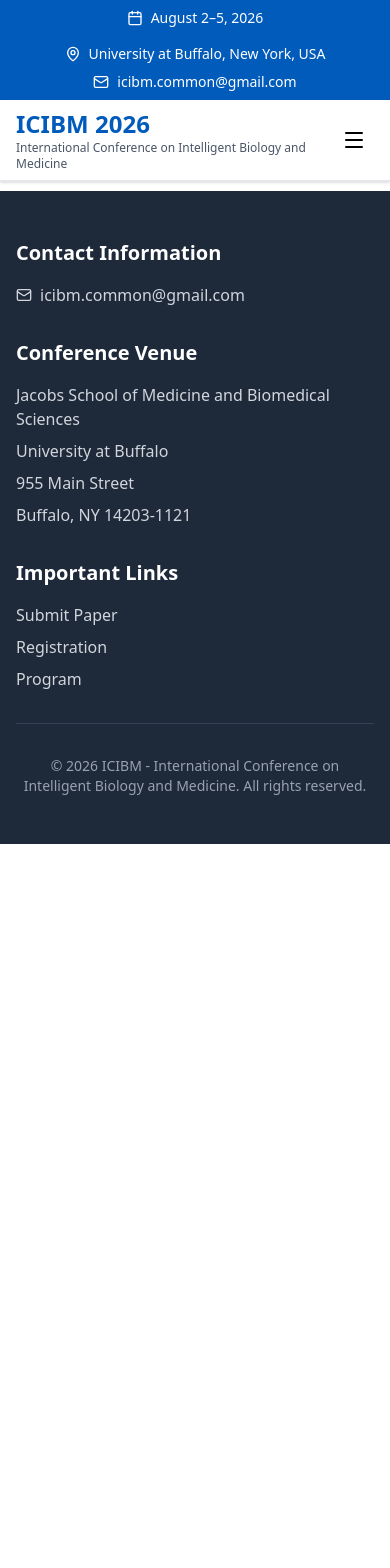
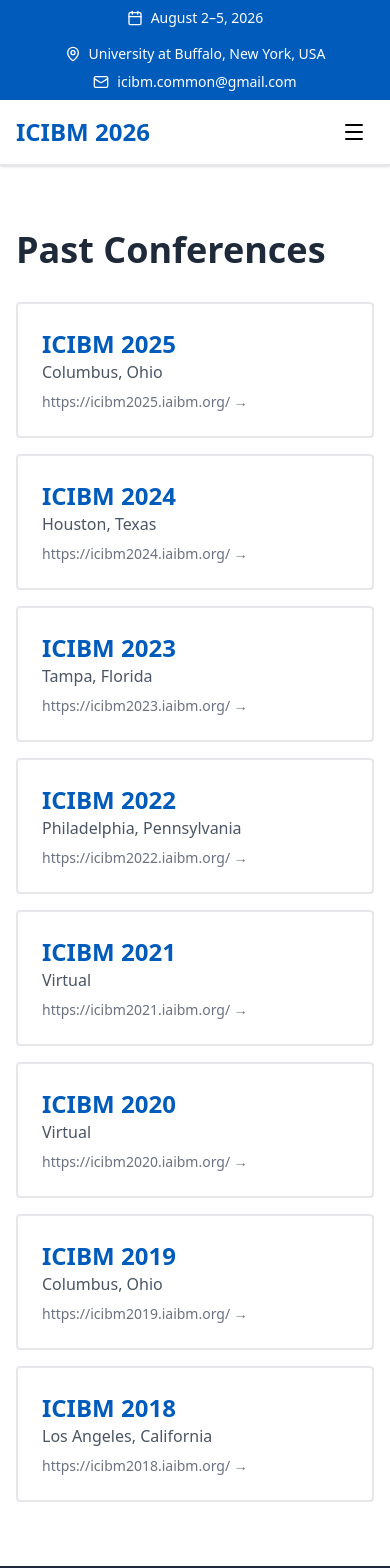
Before and after one commit to hoanglongraspi/ic, a React (Vite) app: page /past-conferences in a window 390 px wide. Shown: the top 1568 px of the page. Before the commit the page ends 844 px from the top, so only its background shows below. Built offline with nearby package versions, Linux system fonts and the light colour scheme.

Commit message:
update content

```diff
--- a/src/App.tsx
+++ b/src/App.tsx
@@ -9,6 +9,7 @@
 import OrganizationPage from "./pages/OrganizationPage";
 import TravelPage from "./pages/TravelPage";
 import SponsorsPage from "./pages/SponsorsPage";
+import PastConferencesPage from "./pages/PastConferencesPage";
 import ContactPage from "./pages/ContactPage";
 
 export default function App() {
@@ -24,6 +25,7 @@
           <Route path="/organization" element={<OrganizationPage />} />
           <Route path="/travel" element={<TravelPage />} />
           <Route path="/sponsors" element={<SponsorsPage />} />
+          <Route path="/past-conferences" element={<PastConferencesPage />} />
           <Route path="/contact" element={<ContactPage />} />
         </Routes>
       </Layout>
--- a/src/components/layout/Footer.tsx
+++ b/src/components/layout/Footer.tsx
@@ -42,6 +42,9 @@
               <Link to="/program" className="block hover:text-white">
                 Program
               </Link>
+              <Link to="/past-conferences" className="block hover:text-white">
+                Past Conferences
+              </Link>
             </div>
           </div>
         </div>
--- a/src/components/layout/Navbar.tsx
+++ b/src/components/layout/Navbar.tsx
@@ -16,28 +16,29 @@
     { path: "/organization", label: "Organization" },
     { path: "/travel", label: "Travel" },
     { path: "/sponsors", label: "Sponsors" },
+    { path: "/past-conferences", label: "Past ICIBM" },
     { path: "/contact", label: "Contact" },
   ];
 
   return (
     <nav className="bg-white border-b-2 border-gray-200 sticky top-0 z-50 shadow-sm">
-      <div className="max-w-7xl mx-auto px-4">
-        <div className="flex items-center justify-between h-20">
-          <Link to="/" className="flex items-center gap-4">
+      <div className="max-w-[1400px] mx-auto px-4">
+        <div className="flex items-center justify-between h-16">
+          <Link to="/" className="flex items-center gap-3 shrink-0">
             <div className="text-left">
               <h1 className="text-2xl font-bold text-[#005bbb]">ICIBM 2026</h1>
-              <p className="text-xs text-gray-600">
+              <p className="text-xs text-gray-600 hidden sm:block">
                 International Conference on Intelligent Biology and Medicine
               </p>
             </div>
           </Link>
 
-          <div className="hidden lg:flex items-center gap-1">
+          <div className="hidden xl:flex items-center">
             {navItems.map((item) => (
               <Link
                 key={item.path}
                 to={item.path}
-                className={`px-4 py-2 text-sm font-medium transition-colors ${
+                className={`px-3 py-2 text-sm font-medium whitespace-nowrap transition-colors ${
                   location.pathname === item.path
                     ? "text-[#005bbb] border-b-2 border-[#005bbb]"
                     : "text-gray-700 hover:text-[#005bbb]"
@@ -50,7 +51,7 @@
 
           <button
             onClick={() => setOpen(!open)}
-            className="lg:hidden p-2"
+            className="xl:hidden p-2"
             aria-label="Toggle menu"
           >
             {open ? <X size={24} /> : <Menu size={24} />}
--- a/src/pages/HomePage.tsx
+++ b/src/pages/HomePage.tsx
@@ -8,23 +8,16 @@
       name: "Gary Bader, Ph.D.",
       title: "Professor",
       institution: "University of Toronto",
-      image:
-        "/gary01_cropped.webp",
+      image: "/gary01_cropped.webp",
+      homepage: "https://thedonnellycentre.utoronto.ca/faculty/gary-bader",
     },
     {
       name: "James Cimino, M.D.",
       title: "Professor",
       institution: "University of Alabama at Birmingham",
-      image:
-        "james.svg",
+      image: "james.svg",
+      homepage: "https://scholars.uab.edu/2932-james-cimino",
     },
-    // {
-    //   name: "To Be Announced",
-    //   title: "Keynote Speaker",
-    //   institution: "TBA",
-    //   image:
-    //     "https://images.unsplash.com/photo-1500648767791-00dcc994a43e?w=400&h=400&fit=crop",
-    // },
   ];
 
   return (
@@ -32,7 +25,7 @@
       <section className="relative bg-gradient-to-r from-[#005bbb] to-[#003d7a] text-white overflow-hidden">
         <div className="absolute inset-0">
           <img
-            src="https://nursing.buffalo.edu/content/nursing/about-us/about-the-university/_jcr_content/par/image_1.img.original.jpg/1655303197963.jpg"
+            src="/Niagara-5.jpg"
             alt="University at Buffalo Campus"
             className="w-full h-full object-cover"
           />
@@ -40,18 +33,18 @@
         </div>
 
         <div className="max-w-7xl mx-auto px-4 py-20 relative z-10 text-center">
-          <span className="inline-block px-10 py-5 bg-white/10 rounded-lg text-5xl font-bold mb-10">
+          {/* <span className="inline-block px-10 py-5 bg-white/10 rounded-lg text-5xl font-bold mb-10">
             14th International Conference
-          </span>
+          </span> */}
 
           <h1 className="text-4xl md:text-5xl lg:text-6xl font-bold mb-6 leading-tight">
-            International Conference on
+            14<sup>th</sup> International Conference on
             <br />
             Intelligent Biology and Medicine
           </h1>
 
           <p className="text-lg md:text-xl mb-8 max-w-3xl mx-auto leading-relaxed">
-            ICIBM 2026 brings together leading scholars and experts from
+            ICIBM 2026 brings together leading scholars and experts from AI,
             bioinformatics, computational biology, systems biology,
             computational medicine, and experimental biomedical research. The
             conference provides a collegial and stimulating environment that
@@ -102,9 +95,12 @@
 
           <div className="flex flex-wrap justify-center gap-8">
             {keynoteSpeakers.map((speaker, idx) => (
-              <div
+              <a
                 key={idx}
-                className="bg-white border border-gray-200 rounded overflow-hidden hover:shadow-lg transition-shadow w-full sm:w-80"
+                href={speaker.homepage}
+                target="_blank"
+                rel="noopener noreferrer"
+                className="bg-white border border-gray-200 rounded overflow-hidden hover:shadow-lg transition-shadow w-full sm:w-80 block"
               >
                 <div className="h-64 overflow-hidden bg-gray-100">
                   <img
@@ -122,7 +118,7 @@
                     {speaker.institution}
                   </p>
                 </div>
-              </div>
+              </a>
             ))}
           </div>
         </div>
--- a/src/pages/OrganizationPage.tsx
+++ b/src/pages/OrganizationPage.tsx
@@ -44,6 +44,9 @@
               Steering Committee
             </h2>
             <ul className="space-y-2 text-gray-700">
+              <li>Marc Halterman, SUNY Buffalo</li>
+              <li>Mattia Prosperi, University of Florida</li>
+              <li>Jinjun Xiong, SUNY Buffalo</li>
               <li>Peter Elkin, SUNY Buffalo</li>
             </ul>
           </div>
@@ -65,13 +68,23 @@
             </h2>
             <ul className="space-y-2 text-gray-700">
               <li>Leng Han, Indiana University</li>
+              <li>Bin Chen, Michigan State University</li>
+              <li>Hongying Sun, University of Rochester</li>
+              <li>Jianrong Wang, Michigan State University</li>
+              <li>Jingwen Yan, Indiana University</li>
               <li>Juilee Thakar, University of Rochester</li>
+              <li>Lei Li, Shenzhen Bay Laboratory</li>
               <li>Li Zhao, Rockefeller University</li>
-              <li>Lei Li, Shenzhen Bay Laboratory</li>
+              <li>Qiyun Zhu, Arizona State University</li>
+              <li>Riyue Bao, University of Pittsburgh</li>
+              <li>Sheng Li, University of Southern California</li>
+              <li>Shibiao Wan, University of Nebraska Medical Center</li>
+              <li>Wanding Zhou, Children’s Hospital of Philadelphia</li>
+              <li>Xueqiu Lin, Fred Hutchinson Cancer Center</li>
               <li>Yijie Wang, Indiana University</li>
-              <li>Wanding Zhou, Children Hospital of Philadelphia</li>
+              <li>Yu Ding, University of Pennsylvania</li>
+              <li>Yu Huang, Indiana University</li>
               <li>Yuehua Cui, Michigan State University</li>
-              <li>Xueqiu Lin, Fred Hutchinson Cancer Center</li>
             </ul>
           </div>
 
@@ -81,13 +94,13 @@
             </h2>
             <ul className="space-y-2 text-gray-700">
               <li>Daofeng Li, Washington University in St. Louis</li>
-              <li>Maximilian Haeussler, UCSC Genome Browser</li>
+              {/* <li>Maximilian Haeussler, UCSC Genome Browser</li>
               <li>Riyue Bao, University of Pittsburgh</li>
-              <li>Qiyun Zhu, Arizona State University</li>
+              <li>Qiyun Zhu, Arizona State University</li> */}
             </ul>
           </div>
 
-          <div className="bg-white border-2 border-gray-200 rounded p-8">
+          {/* <div className="bg-white border-2 border-gray-200 rounded p-8">
             <h2 className="text-2xl font-bold text-gray-800 mb-4 pb-3 border-b-2 border-[#005bbb]">
               Session Chairs
             </h2>
@@ -98,7 +111,7 @@
               <li>Li Zhao, Rockefeller University</li>
               <li>Wanding Zhou, Children's Hospital of Philadelphia</li>
             </ul>
-          </div>
+          </div> */}
         </div>
       </div>
     </div>
--- /dev/null
+++ b/src/pages/PastConferencesPage.tsx
@@ -0,0 +1,78 @@
+export default function PastConferencesPage() {
+  const pastConferences = [
+    {
+      year: 2025,
+      location: "Columbus, Ohio",
+      url: "https://icibm2025.iaibm.org/",
+    },
+    {
+      year: 2024,
+      location: "Houston, Texas",
+      url: "https://icibm2024.iaibm.org/",
+    },
+    {
+      year: 2023,
+      location: "Tampa, Florida",
+      url: "https://icibm2023.iaibm.org/",
+    },
+    {
+      year: 2022,
+      location: "Philadelphia, Pennsylvania",
+      url: "https://icibm2022.iaibm.org/",
+    },
+    {
+      year: 2021,
+      location: "Virtual",
+      url: "https://icibm2021.iaibm.org/",
+    },
+    {
+      year: 2020,
+      location: "Virtual",
+      url: "https://icibm2020.iaibm.org/",
+    },
+    {
+      year: 2019,
+      location: "Columbus, Ohio",
+      url: "https://icibm2019.iaibm.org/",
+    },
+    {
+      year: 2018,
+      location: "Los Angeles, California",
+      url: "https://icibm2018.iaibm.org/",
+    },
+  ];
+
+  return (
+    <div className="py-16 px-4">
+      <div className="max-w-5xl mx-auto">
+        <h1 className="text-4xl font-bold mb-8 text-gray-800">
+          Past Conferences
+        </h1>
+
+        <div className="space-y-4">
+          {pastConferences.map((conf) => (
+            <a
+              key={conf.year}
+              href={conf.url}
+              target="_blank"
+              rel="noopener noreferrer"
+              className="bg-white border-2 border-gray-200 rounded p-6 block hover:shadow-lg hover:border-[#005bbb] transition-all"
+            >
+              <div className="flex flex-col sm:flex-row sm:items-center sm:justify-between gap-2">
+                <div>
+                  <h2 className="text-2xl font-bold text-[#005bbb]">
+                    ICIBM {conf.year}
+                  </h2>
+                  <p className="text-gray-600">{conf.location}</p>
+                </div>
+                <span className="text-sm text-gray-500 hover:text-[#005bbb]">
+                  {conf.url} →
+                </span>
+              </div>
+            </a>
+          ))}
+        </div>
+      </div>
+    </div>
+  );
+}
```
Also changed, not shown: public/Niagara-5.jpg (added).
